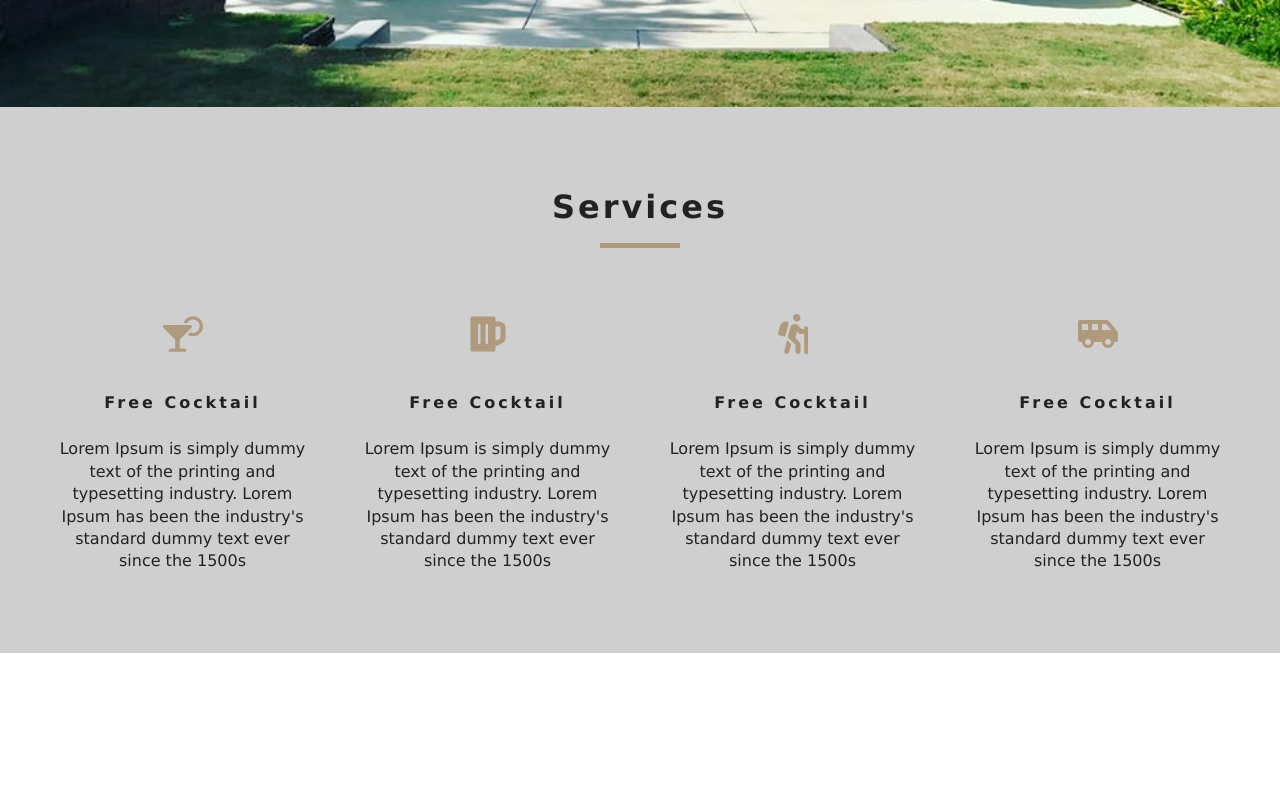
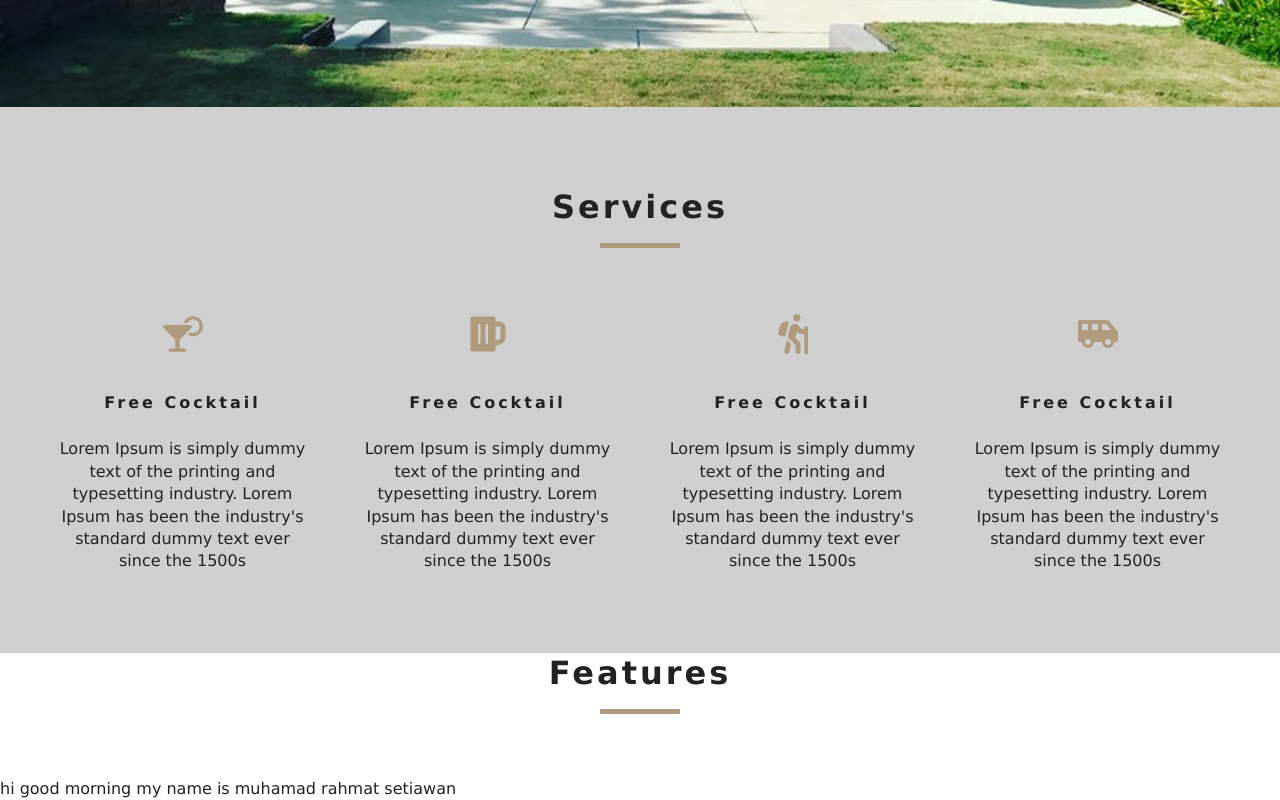
Before and after one commit to mrsetiawan/resort, a React (Create React App) app: page / in a window 1280 px wide. Shown: the part 693-1493 px from the top of the page. Before the commit the page ends 1346 px from the top, so only its background shows below. Built offline with nearby package versions, Linux system fonts and the light colour scheme.

Commit message:
add context

```diff
--- a/src/App.js
+++ b/src/App.js
@@ -1,4 +1,4 @@
-import React, { Fragment } from 'react';
+import React from 'react';
 import './App.css';
 import { Route, Switch } from 'react-router-dom'
 // import MainRouter from './router/MainRouter'
--- /dev/null
+++ b/src/components/Features.js
@@ -0,0 +1,20 @@
+import React, { Component } from 'react'
+import Title from './Title'
+import { RoomContext } from '../context'
+
+
+export default class Features extends Component {
+  static contextType = RoomContext;
+
+  render() {
+    // const value = this.context
+    // console.log(value.name)
+    const {name,greeting} = this.context
+    return (
+      <section className='features'>
+        <Title title='Features' />
+        <p>{greeting} my name is {name}</p>
+      </section>
+    )
+  }
+}
--- a/src/components/Services.js
+++ b/src/components/Services.js
@@ -1,8 +1,8 @@
-import React, { Component,Fragment } from 'react'
+import React, { Component } from 'react'
 import Title from './Title'
 import { FaBeer,FaCocktail,FaHiking,FaShuttleVan } from 'react-icons/fa'
+
 export default class Services extends Component {
-
   state = {
     services: [
       { icon:<FaCocktail />,
--- /dev/null
+++ b/src/context.js
@@ -0,0 +1,23 @@
+import React, { Component } from 'react'
+
+const RoomContext = React.createContext();
+
+class RoomProvider extends Component {
+
+  state = {
+    name: 'muhamad rahmat setiawan',
+    greeting :'hi good morning'
+  }
+
+  render() {
+    return (
+      <RoomContext.Provider value={{...this.state}}>
+        {this.props.children}
+      </RoomContext.Provider>
+    )
+  }
+}
+
+const RoomConsumer = RoomContext.Consumer;
+
+export { RoomContext, RoomProvider, RoomConsumer }
--- a/src/index.js
+++ b/src/index.js
@@ -4,11 +4,14 @@ import ReactDOM from 'react-dom';
 import App from './App';
 import { BrowserRouter as Router } from 'react-router-dom'
 import * as serviceWorker from './serviceWorker';
+import { RoomProvider } from './context'
 
 ReactDOM.render(
-  <Router>
-    <App />
-  </Router>,
+  <RoomProvider>
+    <Router>
+      <App />
+    </Router>
+  </RoomProvider>,
   document.getElementById('root'));
 
 // If you want your app to work offline and load faster, you can change
--- a/src/pages/Home.js
+++ b/src/pages/Home.js
@@ -3,6 +3,7 @@ import Hero from '../components/Hero'
 import Banner from '../components/Banner'
 import { Link } from 'react-router-dom'
 import Services from '../components/Services'
+import Features from '../components/Features'
 
 function Home(props) {
   return (
@@ -15,6 +16,7 @@ function Home(props) {
       </Banner>
     </Hero>
     <Services />
+    <Features />
     </>
   )
 }
```
